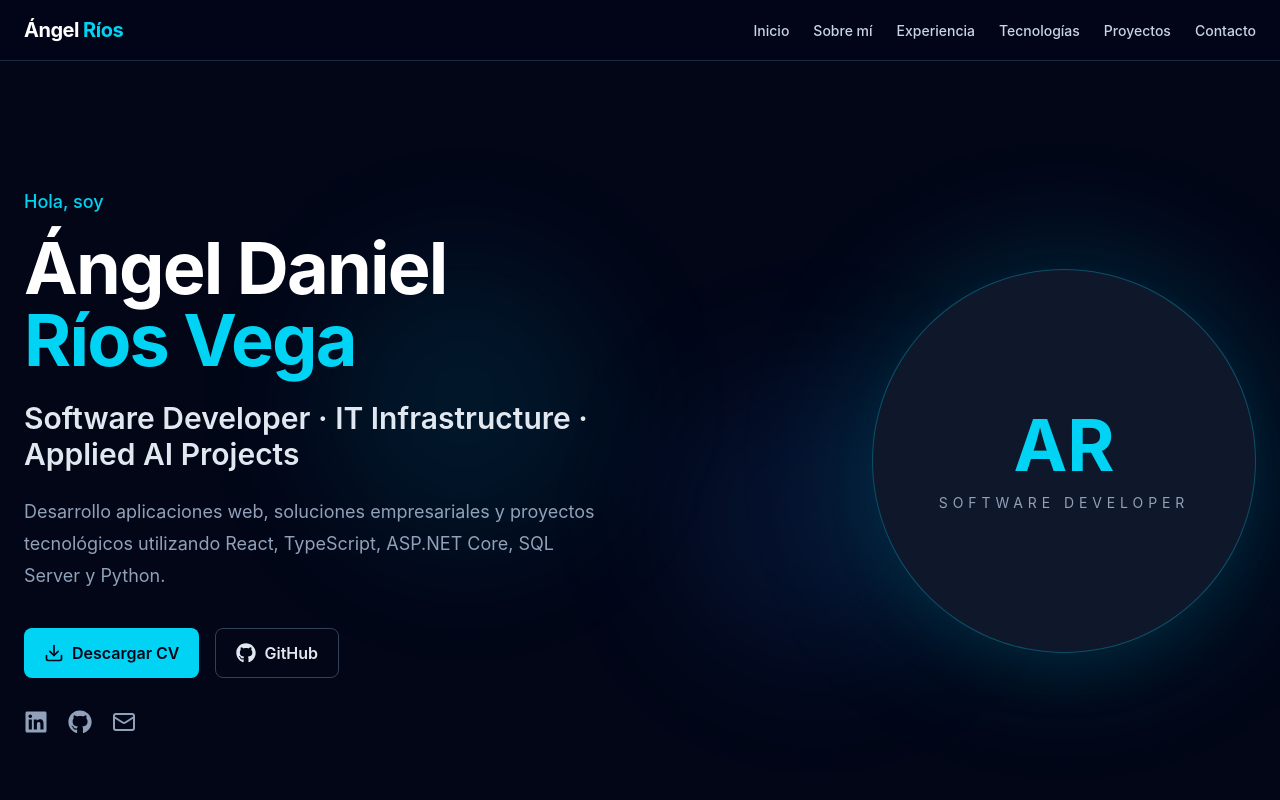
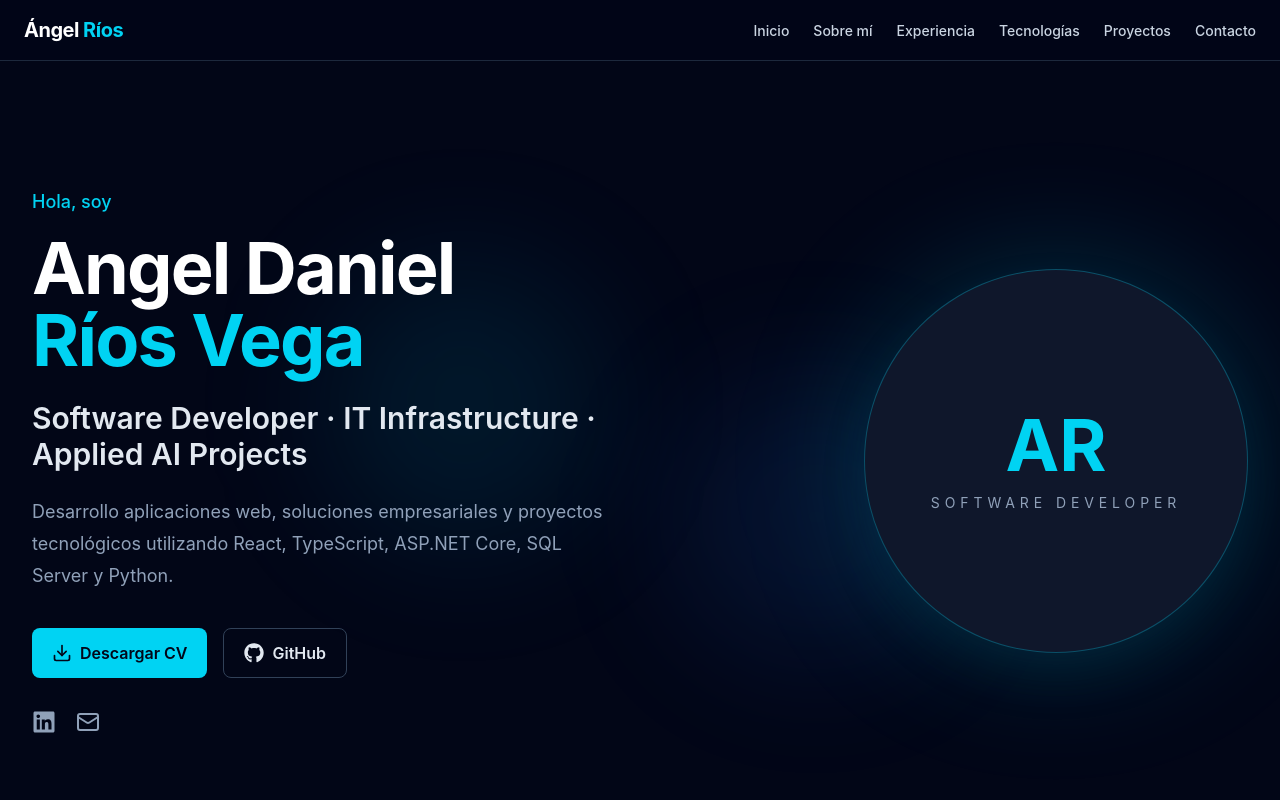
Before and after one commit to RadKane2/portfolio-website, a React (Vite) app in the folder portfolio-website/: page / in a window 1280 px wide. Shown: the top 800 px of the page. Built offline with nearby package versions, Linux system fonts and the light colour scheme.

Commit message:
feat: crear sistema base de UI reutilizable

```diff
--- a/portfolio-website/src/components/ui/Button.tsx
+++ b/portfolio-website/src/components/ui/Button.tsx
@@ -0,0 +1,39 @@
+import type { ReactNode } from "react";
+
+interface ButtonProps {
+  children: ReactNode;
+  href: string;
+  variant?: "primary" | "outline";
+  download?: boolean;
+  external?: boolean;
+}
+
+function Button({
+  children,
+  href,
+  variant = "primary",
+  download = false,
+  external = false,
+}: ButtonProps) {
+  const styles = {
+    primary:
+      "inline-flex items-center justify-center rounded-lg bg-cyan-400 px-5 py-3 font-semibold text-slate-950 transition hover:bg-cyan-300",
+
+    outline:
+      "inline-flex items-center justify-center rounded-lg border border-slate-700 px-5 py-3 font-semibold text-slate-200 transition hover:border-cyan-400 hover:text-cyan-400",
+  };
+
+  return (
+    <a
+      href={href}
+      className={styles[variant]}
+      download={download || undefined}
+      target={external ? "_blank" : undefined}
+      rel={external ? "noreferrer" : undefined}
+    >
+      {children}
+    </a>
+  );
+}
+
+export default Button;
--- a/portfolio-website/src/components/ui/Container.tsx
+++ b/portfolio-website/src/components/ui/Container.tsx
@@ -0,0 +1,16 @@
+import type { ReactNode } from "react";
+
+interface ContainerProps {
+  children: ReactNode;
+  className?: string;
+}
+
+function Container({ children, className = "" }: ContainerProps) {
+  return (
+    <div className={`mx-auto w-full max-w-7xl px-6 lg:px-8 ${className}`}>
+      {children}
+    </div>
+  );
+}
+
+export default Container;
--- a/portfolio-website/src/components/ui/SectionTitle.tsx
+++ b/portfolio-website/src/components/ui/SectionTitle.tsx
@@ -0,0 +1,22 @@
+interface SectionTitleProps {
+  title: string;
+  subtitle?: string;
+}
+
+function SectionTitle({ title, subtitle }: SectionTitleProps) {
+  return (
+    <div className="mb-14 text-center">
+      {subtitle && (
+        <p className="mb-2 text-sm font-semibold uppercase tracking-[0.3em] text-cyan-400">
+          {subtitle}
+        </p>
+      )}
+
+      <h2 className="text-4xl font-bold text-white md:text-5xl">
+        {title}
+      </h2>
+    </div>
+  );
+}
+
+export default SectionTitle;
--- a/portfolio-website/src/data/profile.ts
+++ b/portfolio-website/src/data/profile.ts
@@ -1,6 +1,6 @@
 export const profile = {
-  name: "Ángel Daniel Ríos Vega",
-  firstName: "Ángel Daniel",
+  name: "Angel Daniel Ríos Vega",
+  firstName: "Angel Daniel",
   lastName: "Ríos Vega",
 
   roles: [
--- a/portfolio-website/src/sections/Hero.tsx
+++ b/portfolio-website/src/sections/Hero.tsx
@@ -1,19 +1,26 @@
 import { Download, Mail } from "lucide-react";
 import { FaGithub, FaLinkedin } from "react-icons/fa";
+
 import { profile } from "../data/profile";
+
+import Button from "../components/ui/Button";
+import Container from "../components/ui/Container";
 
 function Hero() {
   return (
     <section
       id="inicio"
-      className="relative flex min-h-screen items-center overflow-hidden px-6 py-24"
+      className="relative flex min-h-screen items-center overflow-hidden py-24"
     >
+      {/* Luces decorativas del fondo */}
       <div className="absolute inset-0 -z-10">
         <div className="absolute left-1/4 top-1/4 h-72 w-72 rounded-full bg-cyan-500/10 blur-3xl" />
         <div className="absolute bottom-1/4 right-1/4 h-72 w-72 rounded-full bg-blue-500/10 blur-3xl" />
       </div>
 
-      <div className="mx-auto grid w-full max-w-7xl items-center gap-14 lg:grid-cols-2">
+      <Container>
+        <div className="grid items-center gap-14 lg:grid-cols-2">
+          {/* Información principal */}
           <div>
             <p className="mb-4 text-lg font-medium text-cyan-400">
               Hola, soy
@@ -21,7 +28,9 @@ function Hero() {
 
             <h1 className="max-w-3xl text-5xl font-bold tracking-tight text-white sm:text-6xl lg:text-7xl">
               {profile.firstName}
-            <span className="block text-cyan-400">{profile.lastName}</span>
+              <span className="block text-cyan-400">
+                {profile.lastName}
+              </span>
             </h1>
 
             <h2 className="mt-6 text-2xl font-semibold text-slate-200 sm:text-3xl">
@@ -32,27 +41,31 @@ function Hero() {
               {profile.description}
             </p>
 
+            {/* Botones */}
             <div className="mt-9 flex flex-wrap gap-4">
-            <a
+             <Button
                 href={profile.cv}
                 download
-                className="inline-flex items-center gap-2 rounded-lg bg-cyan-400 px-5 py-3 font-semibold text-slate-950 transition hover:bg-cyan-300"
               >
+                <span className="inline-flex items-center gap-2">
                   <Download size={20} />
                   Descargar CV
-            </a>
+                </span>
+              </Button>
 
-            <a
+              <Button
                 href={profile.github}
-                target="_blank"
-                rel="noreferrer"
-                className="inline-flex items-center gap-2 rounded-lg border border-slate-700 px-5 py-3 font-semibold text-slate-200 transition hover:border-cyan-400 hover:text-cyan-400"
+                variant="outline"
+                external
               >
+                <span className="inline-flex items-center gap-2">
                   <FaGithub size={20} />
                   GitHub
-            </a>
+                </span>
+              </Button>
             </div>
 
+            {/* Redes sociales */}
             <div className="mt-8 flex items-center gap-5">
               <a
                 href={profile.linkedin}
@@ -65,16 +78,6 @@ function Hero() {
               </a>
 
               <a
-              href={profile.github}
-              target="_blank"
-              rel="noreferrer"
-              aria-label="GitHub"
-              className="text-slate-400 transition hover:text-cyan-400"
-            >
-              <FaGithub size={24} />
-            </a>
-
-            <a
                 href={`mailto:${profile.email}`}
                 aria-label="Correo electrónico"
                 className="text-slate-400 transition hover:text-cyan-400"
@@ -84,6 +87,7 @@ function Hero() {
             </div>
           </div>
 
+          {/* Imagen o iniciales */}
           <div className="flex justify-center lg:justify-end">
             <div className="relative">
               <div className="absolute inset-0 rounded-full bg-cyan-400/20 blur-3xl" />
@@ -93,6 +97,7 @@ function Hero() {
                   <span className="block text-7xl font-bold text-cyan-400">
                     AR
                   </span>
+
                   <span className="mt-3 block text-sm uppercase tracking-[0.35em] text-slate-400">
                     Software Developer
                   </span>
@@ -101,6 +106,7 @@ function Hero() {
             </div>
           </div>
         </div>
+      </Container>
     </section>
   );
 }
```
Lines whose indentation alone changed are shown as unchanged.
